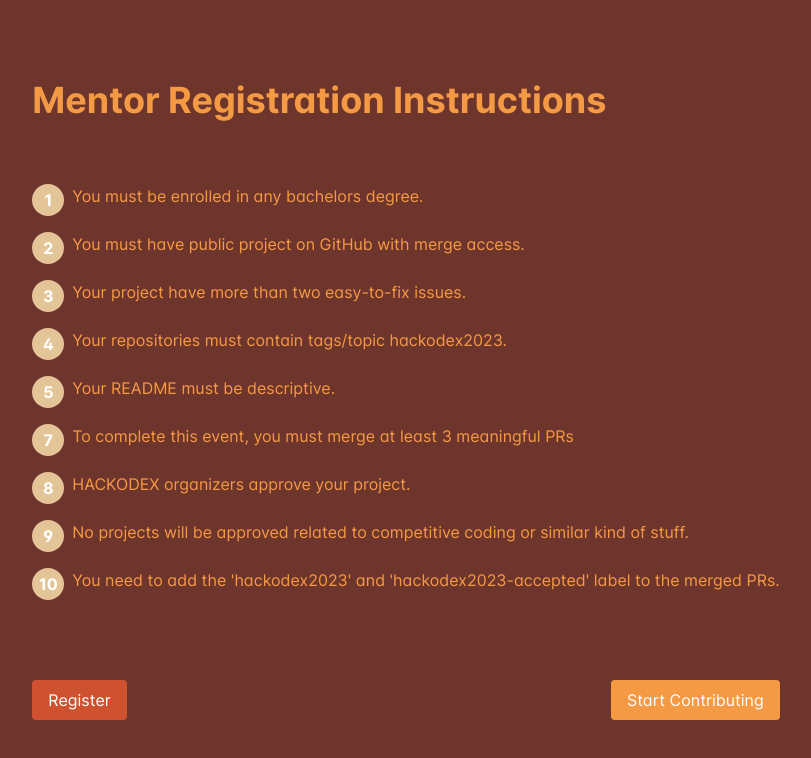
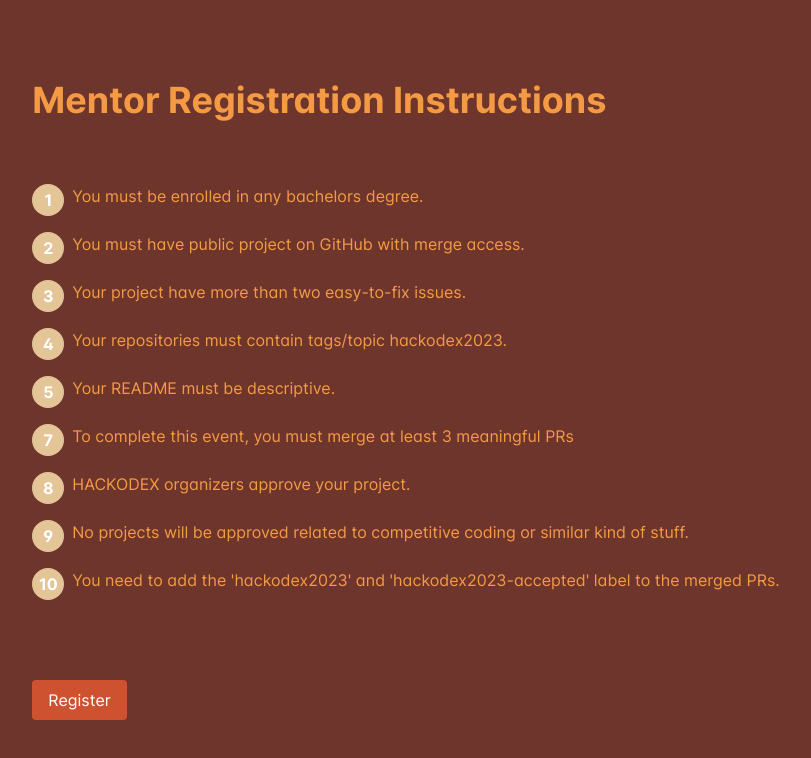
Before and after one commit to iamsahebgiri/hackodex, a Next.js app: page /register in a window 1280 px wide. Shown: the top 758 px of the page, without its empty margins (234-1045 px from the left). Built offline with nearby package versions, Linux system fonts and the light colour scheme.

Commit message:
chore: prevent signin btns 😑

```diff
--- a/components/layout/index.tsx
+++ b/components/layout/index.tsx
@@ -48,7 +48,7 @@ export default function Layout({
             {/*<p>Hackodex &apos;23</p>*/}
           </Link>
           <div>
-            <AnimatePresence>
+            {/* <AnimatePresence>
               {!session && status !== "loading" ? (
                 <motion.button
                   className="rounded-full border border-[#e3c598] bg-[#e3c598] p-2 px-4 text-sm text-[#6e612f] transition-all hover:bg-[#6e612f] hover:text-[#e3c598]"
@@ -60,7 +60,7 @@ export default function Layout({
               ) : (
                 <UserDropdown />
               )}
-            </AnimatePresence>
+            </AnimatePresence> */}
           </div>
         </div>
       </div>
--- a/pages/register.tsx
+++ b/pages/register.tsx
@@ -49,14 +49,14 @@ const RegisterPage = () => {
           </motion.a>
 
           <SignInModal/>
-          <motion.a
+          {/* <motion.a
             href="/repos"
             className="rounded bg-[#f59a44] py-2 px-4 text-white text-center"
             whileHover={{ scale: 1.05 }}
             whileTap={{ scale: 0.95 }}
             >
             Start Contributing
-          </motion.a>
+          </motion.a> */}
         </motion.div>
       </motion.div>
     </div>
```
